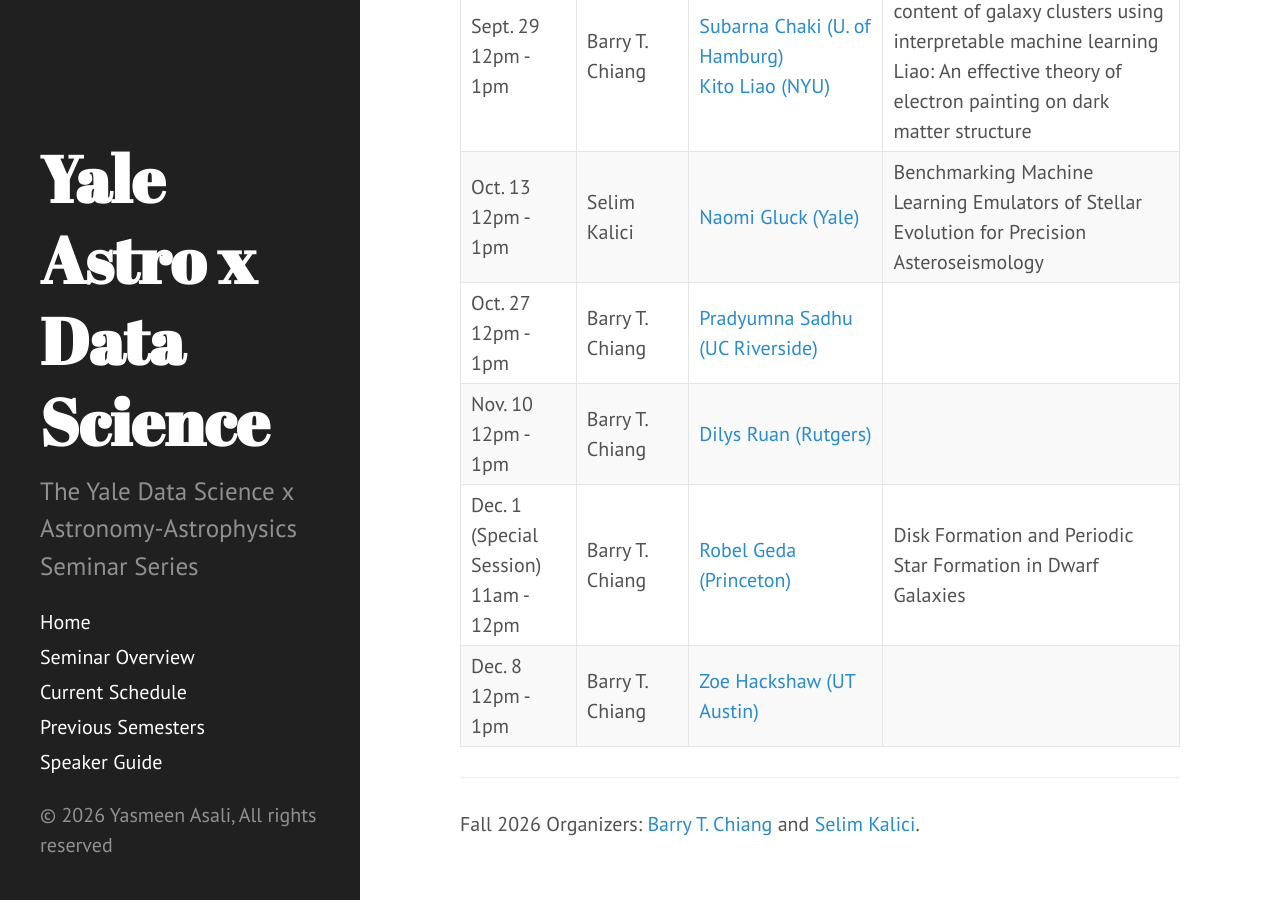
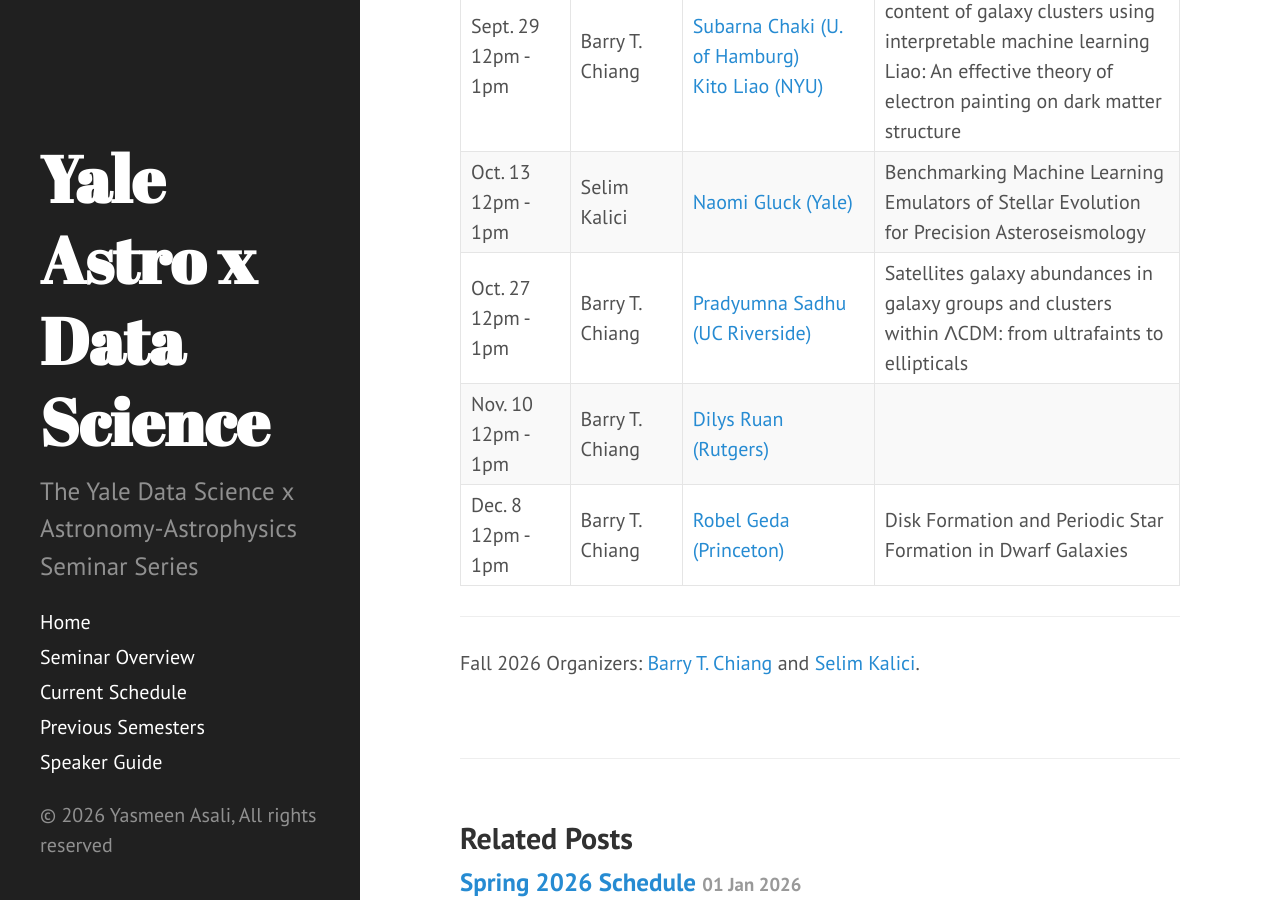
Before and after one commit to yale-dsaas/yale-dsaas.github.io, a Jekyll site: the page built from _posts/2026-09-01-fallschedule.md, in a window 1280 px wide and 900 px high, scrolled down 532 px. Built offline with Jekyll 4.4.1, drawn with Linux system fonts in a browser that asks for light colours.

Commit message:
Add Oct 27 title for Pradyumna Sadhu and move Robel Geda to Dec 8

```diff
--- a/_posts/2026-09-01-fallschedule.md
+++ b/_posts/2026-09-01-fallschedule.md
@@ -37,7 +37,7 @@
       <td>Oct. 27<br>12pm - 1pm</td>
       <td>Barry T. Chiang</td>
       <td><a href="https://astropradyumna.github.io/">Pradyumna Sadhu (UC Riverside)</a></td>
-      <td></td>
+      <td>Satellites galaxy abundances in galaxy groups and clusters within &Lambda;CDM: from ultrafaints to ellipticals</td>
     </tr>
     <tr>
       <td>Nov. 10<br>12pm - 1pm</td>
@@ -46,16 +46,10 @@
       <td></td>
     </tr>
     <tr>
-      <td>Dec. 1 (Special Session)<br>11am - 12pm</td>
+      <td>Dec. 8<br>12pm - 1pm</td>
       <td>Barry T. Chiang</td>
       <td><a href="https://robelgeda.com/">Robel Geda (Princeton)</a></td>
       <td>Disk Formation and Periodic Star Formation in Dwarf Galaxies</td>
-    </tr>
-    <tr>
-      <td>Dec. 8<br>12pm - 1pm</td>
-      <td>Barry T. Chiang</td>
-      <td><a href="https://zoehackshaw.github.io/">Zoe Hackshaw (UT Austin)</a></td>
-      <td></td>
     </tr>
   </tbody>
 </table>
```
